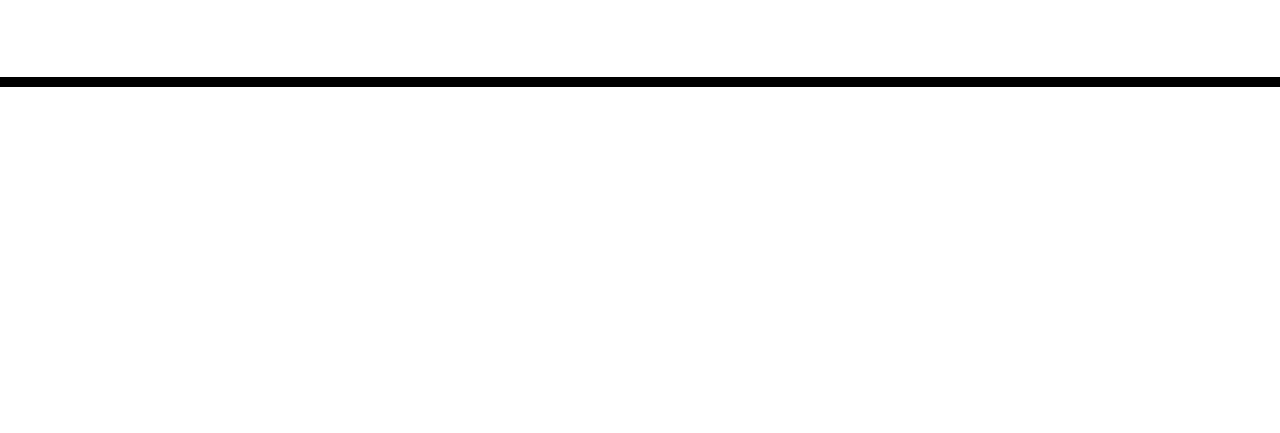
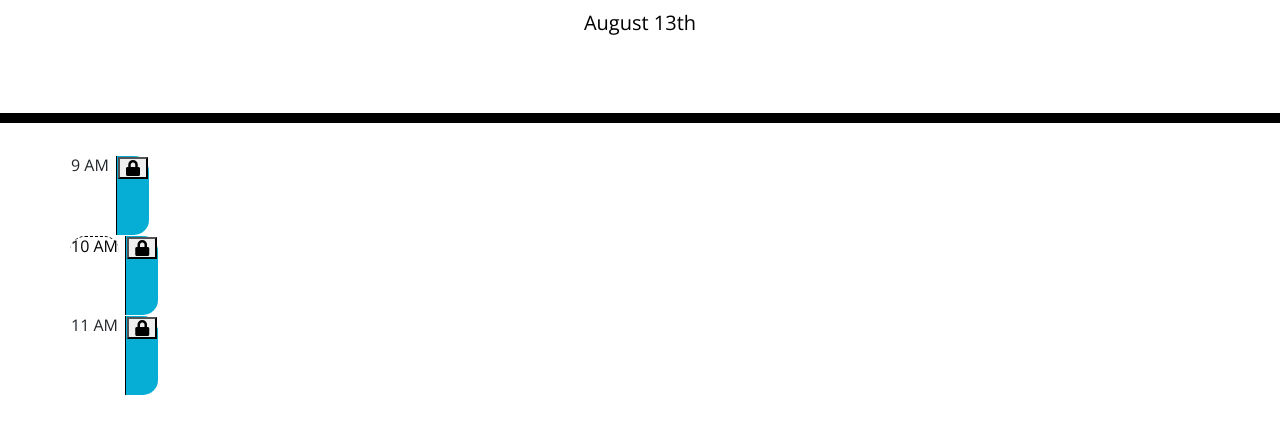
Before and after one commit to JMVT717/Homework5, a plain HTML site: page Develop/index.html in a window 1280 px wide. Shown: the part 181-614 px from the top of the page. Drawn offline with nearby package versions, Linux system fonts and the light colour scheme.

Commit message:
time added and table started

```diff
--- a/Develop/index.html
+++ b/Develop/index.html
@@ -30,9 +30,28 @@
     </header>
     <div class="container">
       <!-- Timeblocks go here -->
+      <table style="width:100%">
+        <tr class= "row">
+          <td class="time-block">9 AM</td>
+          <td class="description"> </td>
+          <td class="saveBtn"><button><i class="fa fa-lock"></i></button></td>
+        </tr>
+        <tr class= "row">
+          <td class="time-block hour">10 AM</td>
+          <td class="description"> </td>
+          <td class="saveBtn"><button><i class="fa fa-lock"></i></button></td>
+        </tr>
+        <tr class= "row">
+          <td class="time-block">11 AM</td>
+          <td class="description"> </td>
+          <td class="saveBtn"><button><i class="fa fa-lock"></i></button></td>
+        </tr>
+      </table>
     </div>
 
     <script src="https://cdnjs.cloudflare.com/ajax/libs/jquery/3.2.1/jquery.min.js"></script>
     <script src="https://cdnjs.cloudflare.com/ajax/libs/moment.js/2.24.0/moment.min.js"></script>
+
+    <script src="./script.js"></script>
   </body>
 </html>
--- /dev/null
+++ b/Develop/script.js
@@ -0,0 +1,4 @@
+let time = moment().format('MMMM Do');
+console.log(time);
+
+document.getElementById("currentDay").innerHTML = time;
```
Also changed, not shown: 1 other file.
